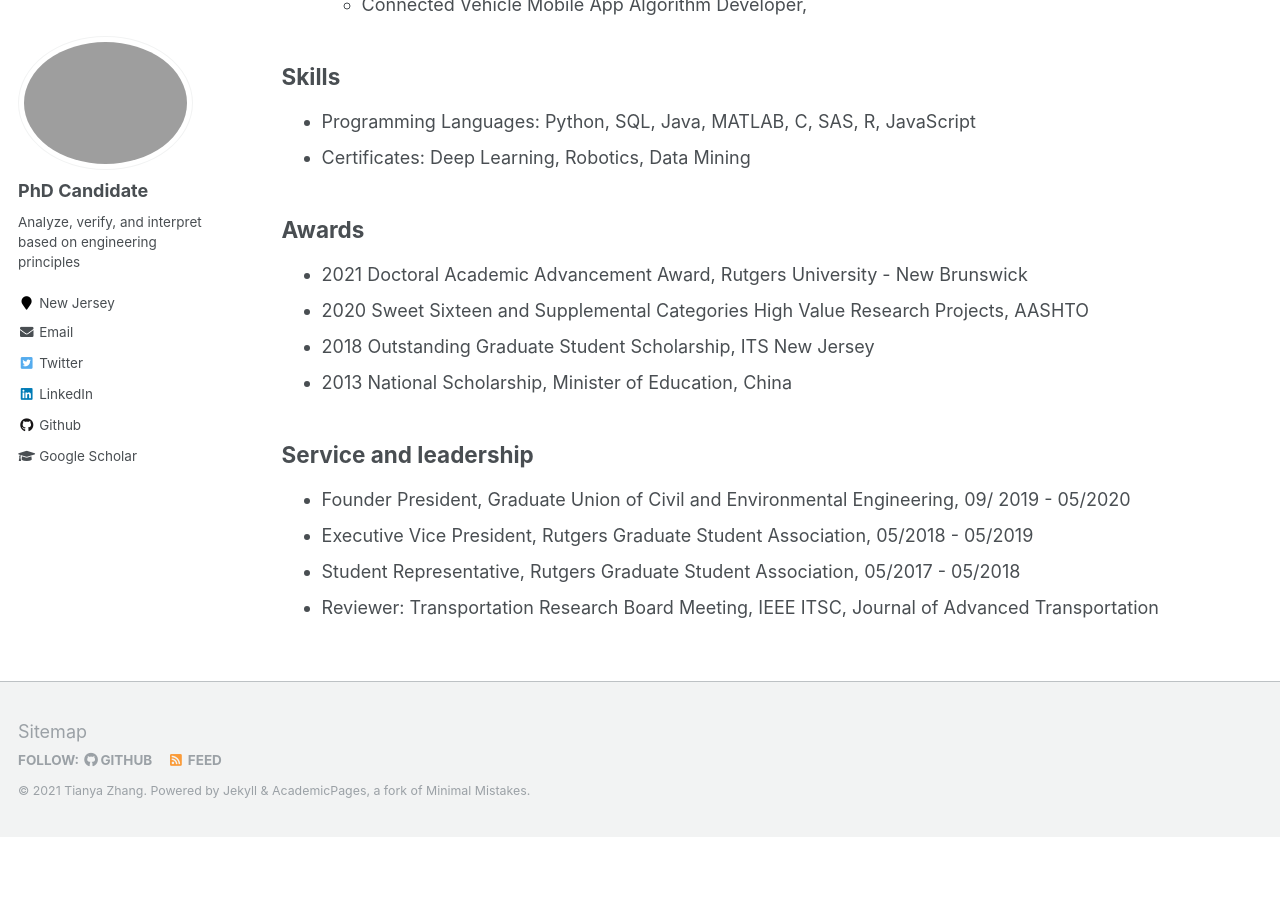
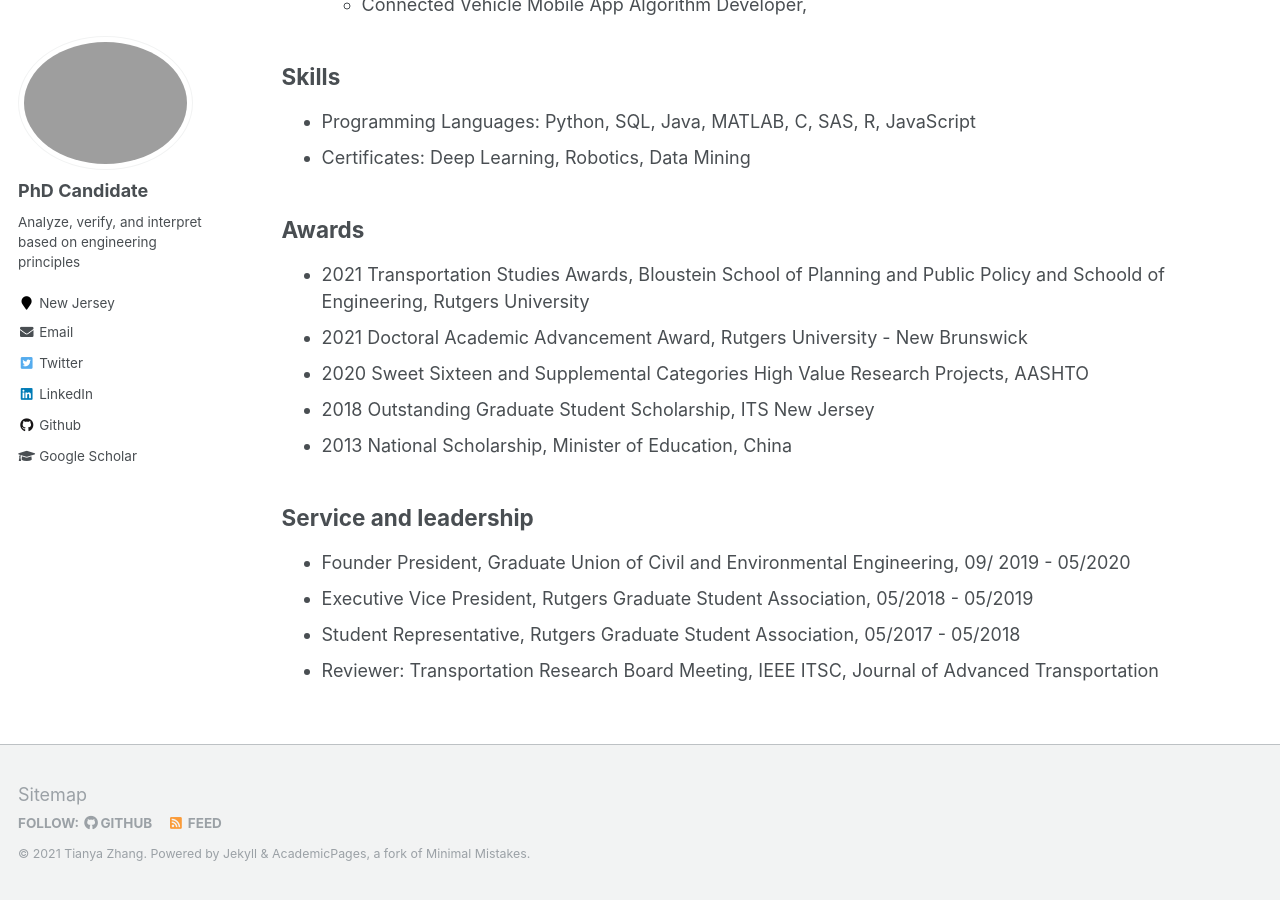
Before and after one commit to TeRyZh/Website, a Jekyll site: the page built from _pages/cv.md, in a window 1280 px wide and 900 px high, scrolled down 802 px. Built offline with Jekyll 4.4.1, drawn with Linux system fonts in a browser that asks for light colours; before the commit the page ends 1639 px from its top, so only the background shows below that.

Commit message:
Update cv.md

```diff
--- a/_pages/cv.md
+++ b/_pages/cv.md
@@ -37,6 +37,7 @@ Skills
 
 Awards
 ------
+  * 2021 Transportation Studies Awards, Bloustein School of Planning and Public Policy and Schoold of Engineering, Rutgers University
   * 2021 Doctoral Academic Advancement Award, Rutgers University - New Brunswick
   * 2020 Sweet Sixteen and Supplemental Categories High Value Research Projects, AASHTO
   * 2018 Outstanding Graduate Student Scholarship, ITS New Jersey
```
